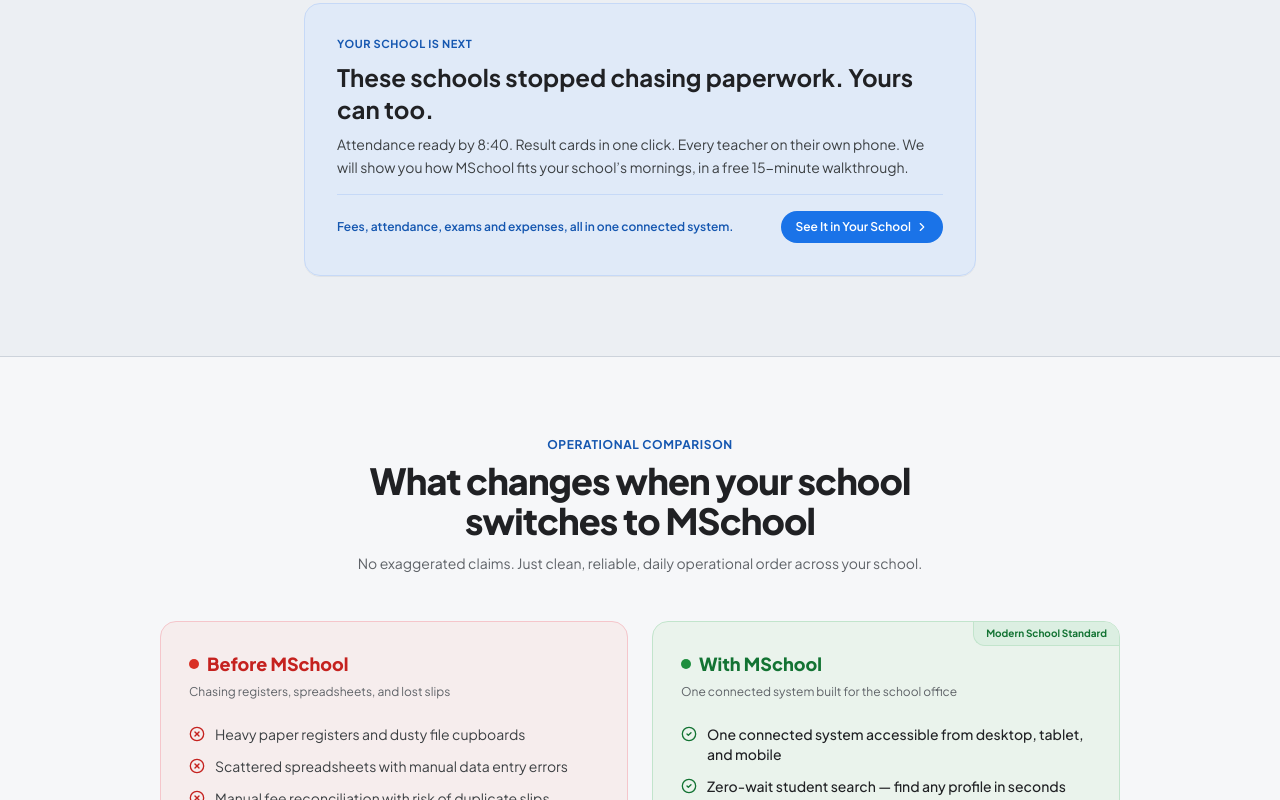
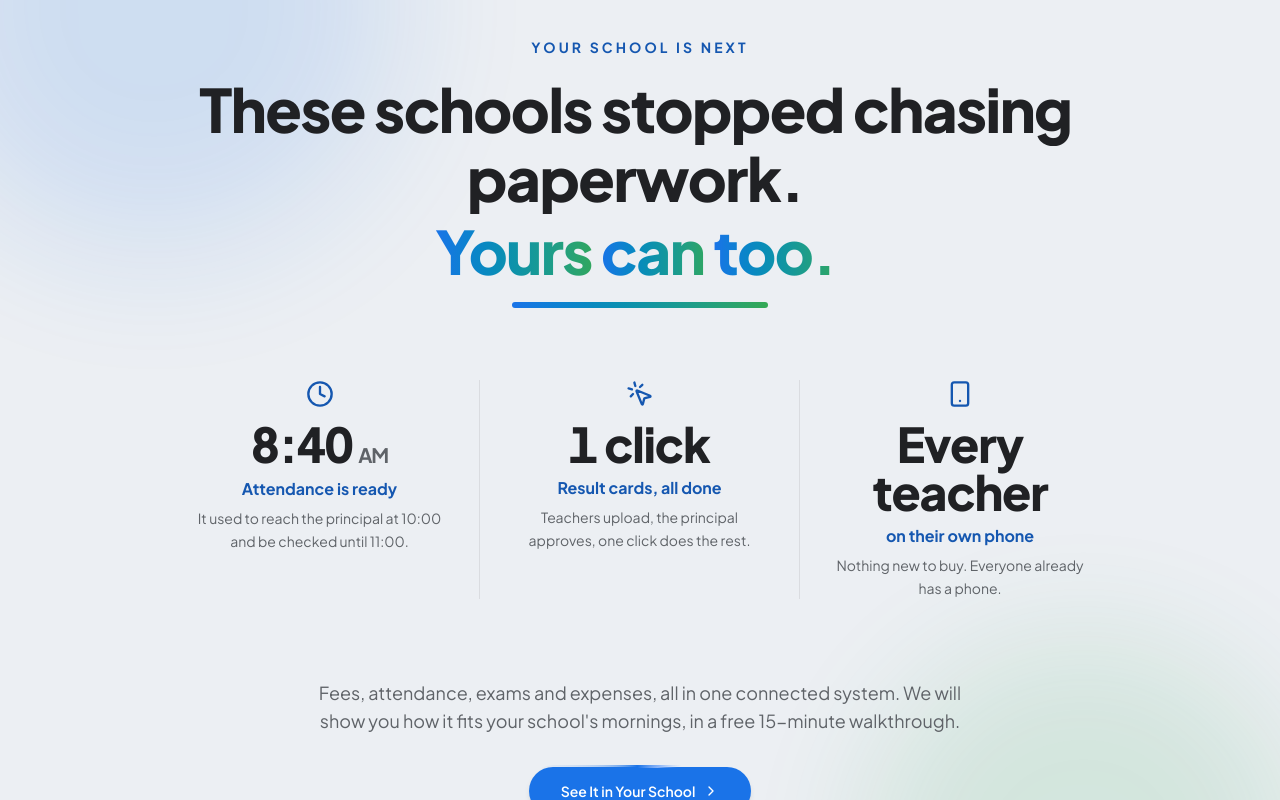
Before and after one commit to madxrebel/MSchool, a React (Vite) app: page / in a window 1280 px wide. Shown: the part 8940-9740 px from the top of the page. Built offline with nearby package versions, Linux system fonts and the light colour scheme; no server answers.

Commit message:
feat: 'Your school is next' becomes an animated, box-free statement
Word-by-word headline with a gradient 'Yours can too.', drifting colour orbs, an attendance clock that runs from 11:00 to 8:40, and a replaying loop while on screen.

Co-Authored-By: Claude Sonnet 5.5 <noreply@anthropic.com>

```diff
--- a/src/components/ProblemSection.tsx
+++ b/src/components/ProblemSection.tsx
@@ -1,48 +1,169 @@
-import React from 'react';
-import { ChevronRight } from 'lucide-react';
-import { motion } from 'motion/react';
+import React, { useEffect, useRef, useState } from 'react';
+import { ChevronRight, Smartphone, MousePointerClick, Clock } from 'lucide-react';
+import { useInView, useReducedMotion } from 'motion/react';
 
 interface ProblemSectionProps {
   onOpenBooking: () => void;
 }
 
+const LINE_1 = 'These schools stopped chasing paperwork.'.split(' ');
+const LINE_2 = 'Yours can too.'.split(' ');
+
+// The attendance clock runs from 11:00 (the old way) down to 8:40 (with MSchool), in minutes
+const CLOCK_FROM = 11 * 60;
+const CLOCK_TO = 8 * 60 + 40;
+const CLOCK_MS = 2200;
+const HOLD_MS = 6000; // how long the finished scene stays before it replays
+
+const fmt = (minutes: number) => {
+  const h = Math.floor(minutes / 60);
+  const m = Math.round(minutes % 60);
+  return `${h}:${String(m).padStart(2, '0')}`;
+};
+
 export const ProblemSection: React.FC<ProblemSectionProps> = ({ onOpenBooking }) => {
+  const ref = useRef<HTMLDivElement>(null);
+  const inView = useInView(ref, { margin: '0px 0px -20% 0px' });
+  const reduceMotion = useReducedMotion();
+  const [play, setPlay] = useState(false);
+  const [clock, setClock] = useState(CLOCK_FROM);
+
+  // Plays when the section scrolls into view, holds, then replays while it stays on screen.
+  useEffect(() => {
+    if (reduceMotion) {
+      setPlay(true);
+      setClock(CLOCK_TO);
+      return;
+    }
+    if (!inView) {
+      setPlay(false);
+      setClock(CLOCK_FROM);
+      return;
+    }
+    let raf = 0;
+    let replay: ReturnType<typeof setTimeout>;
+    let start: ReturnType<typeof setTimeout>;
+    const run = () => {
+      setPlay(true);
+      setClock(CLOCK_FROM);
+      const t0 = performance.now() + 900; // let the headline start first
+      const tick = (now: number) => {
+        const p = Math.min(1, Math.max(0, (now - t0) / CLOCK_MS));
+        const eased = 1 - Math.pow(1 - p, 3);
+        setClock(CLOCK_FROM + (CLOCK_TO - CLOCK_FROM) * eased);
+        if (p < 1) raf = requestAnimationFrame(tick);
+      };
+      raf = requestAnimationFrame(tick);
+      replay = setTimeout(() => {
+        setPlay(false);
+        start = setTimeout(run, 700);
+      }, 900 + CLOCK_MS + HOLD_MS);
+    };
+    run();
+    return () => {
+      cancelAnimationFrame(raf);
+      clearTimeout(replay);
+      clearTimeout(start);
+    };
+  }, [inView, reduceMotion]);
+
+  const word = (w: string, i: number, offset: number, extra = '') => (
+    <span key={`${w}-${i}`} className="inline-block overflow-hidden align-bottom pb-1">
+      <span
+        className={`inline-block transition-all duration-700 ease-out ${play ? 'opacity-100 translate-y-0' : 'opacity-0 translate-y-full'} ${extra}`}
+        style={{ transitionDelay: play ? `${(offset + i) * 90}ms` : '0ms' }}
+      >
+        {w}&nbsp;
+      </span>
+    </span>
+  );
+
+  const proofs = [
+    {
+      Icon: Clock,
+      value: fmt(clock),
+      unit: 'AM',
+      caption: 'Attendance is ready',
+      note: 'It used to reach the principal at 10:00 and be checked until 11:00.',
+    },
+    {
+      Icon: MousePointerClick,
+      value: '1 click',
+      unit: '',
+      caption: 'Result cards, all done',
+      note: 'Teachers upload, the principal approves, one click does the rest.',
+    },
+    {
+      Icon: Smartphone,
+      value: 'Every teacher',
+      unit: '',
+      caption: 'on their own phone',
+      note: 'Nothing new to buy. Everyone already has a phone.',
+    },
+  ];
+
   return (
-    <section id="problems" className="py-16 sm:py-20 bg-[#f8f9fa] text-[#202124] border-b border-[#dadce0]">
-      <div className="max-w-6xl mx-auto px-4 sm:px-6 lg:px-8">
-        {/* The Recognition Moment & Callout */}
-        <motion.div
-          initial={{ opacity: 0, y: 12 }}
-          whileInView={{ opacity: 1, y: 0 }}
-          viewport={{ once: true }}
-          transition={{ duration: 0.3 }}
-          className="max-w-2xl mx-auto p-6 sm:p-8 rounded-2xl bg-[#e8f0fe]/70 border border-[#d2e3fc] shadow-2xs flex flex-col justify-between"
-        >
-          <div className="space-y-2">
-            <span className="text-[11px] font-bold uppercase tracking-wider text-[#1a73e8] block">
-              Your School Is Next
-            </span>
-            <h4 className="text-lg sm:text-2xl font-bold text-[#202124]">
-              These schools stopped chasing paperwork. Yours can too.
-            </h4>
-            <p className="text-xs sm:text-sm text-[#3c4043] leading-relaxed">
-              Attendance ready by 8:40. Result cards in one click. Every teacher on their own phone. We will show you how MSchool fits your school’s mornings, in a free 15-minute walkthrough.
-            </p>
+    <section id="problems" className="relative overflow-hidden py-20 sm:py-28 bg-[#f8f9fa] text-[#202124] border-b border-[#dadce0]">
+      {/* Drifting colour behind everything */}
+      <div aria-hidden className="pointer-events-none absolute inset-0">
+        <div className="orb-a absolute -top-24 -left-24 w-[420px] h-[420px] rounded-full bg-[#1a73e8] opacity-[0.14] blur-3xl" />
+        <div className="orb-b absolute -bottom-32 -right-20 w-[460px] h-[460px] rounded-full bg-[#34a853] opacity-[0.13] blur-3xl" />
       </div>
 
-          <div className="pt-4 mt-4 flex items-center justify-between gap-4 border-t border-[#d2e3fc]">
-            <span className="text-xs font-semibold text-[#1a73e8]">
-              Fees, attendance, exams and expenses, all in one connected system.
+      <div ref={ref} className="relative max-w-5xl mx-auto px-4 sm:px-6 lg:px-8 text-center">
+        <span
+          className={`inline-block text-xs sm:text-sm font-bold uppercase tracking-[0.22em] text-[#1a73e8] mb-5 transition-all duration-700 ${play ? 'opacity-100 translate-y-0' : 'opacity-0 -translate-y-2'}`}
+        >
+          Your school is next
         </span>
+
+        <h2 className="text-4xl sm:text-5xl lg:text-6xl font-extrabold tracking-tight leading-[1.08]">
+          <span className="block">{LINE_1.map((w, i) => word(w, i, 0))}</span>
+          <span className="block relative mt-1 pb-3">
+            {LINE_2.map((w, i) => word(w, i, LINE_1.length + 1, 'bg-gradient-to-r from-[#1a73e8] to-[#34a853] bg-clip-text text-transparent'))}
+            <span
+              aria-hidden
+              className="absolute left-1/2 -translate-x-1/2 -bottom-2 h-1.5 w-40 sm:w-64 rounded-full bg-gradient-to-r from-[#1a73e8] to-[#34a853] origin-left"
+              style={play ? { animation: `sweep-in 900ms ease-out ${(LINE_1.length + 3) * 90 + 300}ms both` } : { transform: 'scaleX(0)' }}
+            />
+          </span>
+        </h2>
+
+        {/* Three proof points: no boxes, just big numbers that count and pop in */}
+        <div className="mt-14 sm:mt-20 grid grid-cols-1 sm:grid-cols-3 gap-10 sm:gap-0 sm:divide-x sm:divide-[#dadce0]">
+          {proofs.map(({ Icon, value, unit, caption, note }, i) => (
+            <div
+              key={caption}
+              className={`px-4 sm:px-8 transition-all duration-700 ease-out ${play ? 'opacity-100 translate-y-0' : 'opacity-0 translate-y-8'}`}
+              style={{ transitionDelay: play ? `${1100 + i * 220}ms` : '0ms' }}
+            >
+              <Icon className="w-7 h-7 mx-auto text-[#1a73e8] mb-3" />
+              <div className="text-4xl sm:text-5xl font-extrabold tracking-tight tabular-nums text-[#202124]">
+                {value}
+                {unit && <span className="ml-1.5 text-lg sm:text-xl font-bold text-[#5f6368]">{unit}</span>}
+              </div>
+              <div className="mt-2 text-base font-bold text-[#1a73e8]">{caption}</div>
+              <p className="mt-1.5 text-sm text-[#5f6368] leading-relaxed max-w-[16rem] mx-auto">{note}</p>
+            </div>
+          ))}
+        </div>
+
+        {/* Closing line and button */}
+        <div
+          className={`mt-14 sm:mt-20 transition-all duration-700 ease-out ${play ? 'opacity-100 translate-y-0' : 'opacity-0 translate-y-6'}`}
+          style={{ transitionDelay: play ? '1900ms' : '0ms' }}
+        >
+          <p className="text-base sm:text-lg text-[#5f6368] max-w-2xl mx-auto">
+            Fees, attendance, exams and expenses, all in one connected system. We will show you how it fits your school&apos;s mornings, in a free 15-minute walkthrough.
+          </p>
           <button
             onClick={onOpenBooking}
-              className="h-8 px-3.5 rounded-full text-xs font-semibold text-white bg-[#1a73e8] hover:bg-[#1557b0] transition-colors inline-flex items-center gap-1 cursor-pointer shrink-0"
+            className="beam-border mt-8 h-12 px-8 rounded-full text-sm font-semibold text-white bg-[#1a73e8] hover:bg-[#1557b0] shadow-md hover:shadow-lg transition-all inline-flex items-center justify-center gap-2 cursor-pointer active:scale-98"
           >
             <span>See It in Your School</span>
-              <ChevronRight className="w-3.5 h-3.5" />
+            <ChevronRight className="w-4 h-4" />
           </button>
         </div>
-        </motion.div>
       </div>
     </section>
   );
--- a/src/index.css
+++ b/src/index.css
@@ -113,3 +113,23 @@ html[data-theme="dark"] { --ink-mschool: #8ab4f8; --ink-mstudent: #81c995; --ink
 .logo-on-dark { display: none; }
 html[data-theme="dark"] .logo-on-light { display: none; }
 html[data-theme="dark"] .logo-on-dark { display: block; }
+
+/* Drifting colour orbs behind the "Your school is next" section */
+@keyframes orb-drift-a {
+  0%, 100% { transform: translate3d(0, 0, 0) scale(1); }
+  50% { transform: translate3d(40px, -30px, 0) scale(1.15); }
+}
+@keyframes orb-drift-b {
+  0%, 100% { transform: translate3d(0, 0, 0) scale(1.1); }
+  50% { transform: translate3d(-50px, 35px, 0) scale(0.95); }
+}
+.orb-a { animation: orb-drift-a 14s ease-in-out infinite; }
+.orb-b { animation: orb-drift-b 17s ease-in-out infinite; }
+/* Underline that sweeps in under "Yours can too." */
+@keyframes sweep-in {
+  from { transform: scaleX(0); }
+  to { transform: scaleX(1); }
+}
+@media (prefers-reduced-motion: reduce) {
+  .orb-a, .orb-b { animation: none; }
+}
```
Lines whose indentation alone changed are shown as unchanged.
